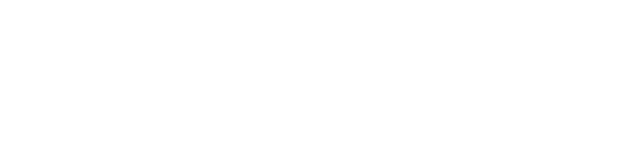
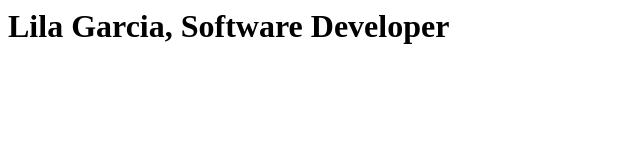
Before and after one commit to lilagrc/lilagrc.github.io, a plain HTML site: page index.html in a window 1280 px wide. Shown: the whole page, without its empty margins (0-640 px from the left). Drawn offline with Linux system fonts and the light colour scheme.

Commit message:
Test content

```diff
--- a/index.html
+++ b/index.html
@@ -4,6 +4,6 @@
   <link rel="stylesheet" type="text/css" href="styles.css">
 </head>
 <body>
-
+  <h1>Lila Garcia, Software Developer</h1>
 </body>
 </html>
```
